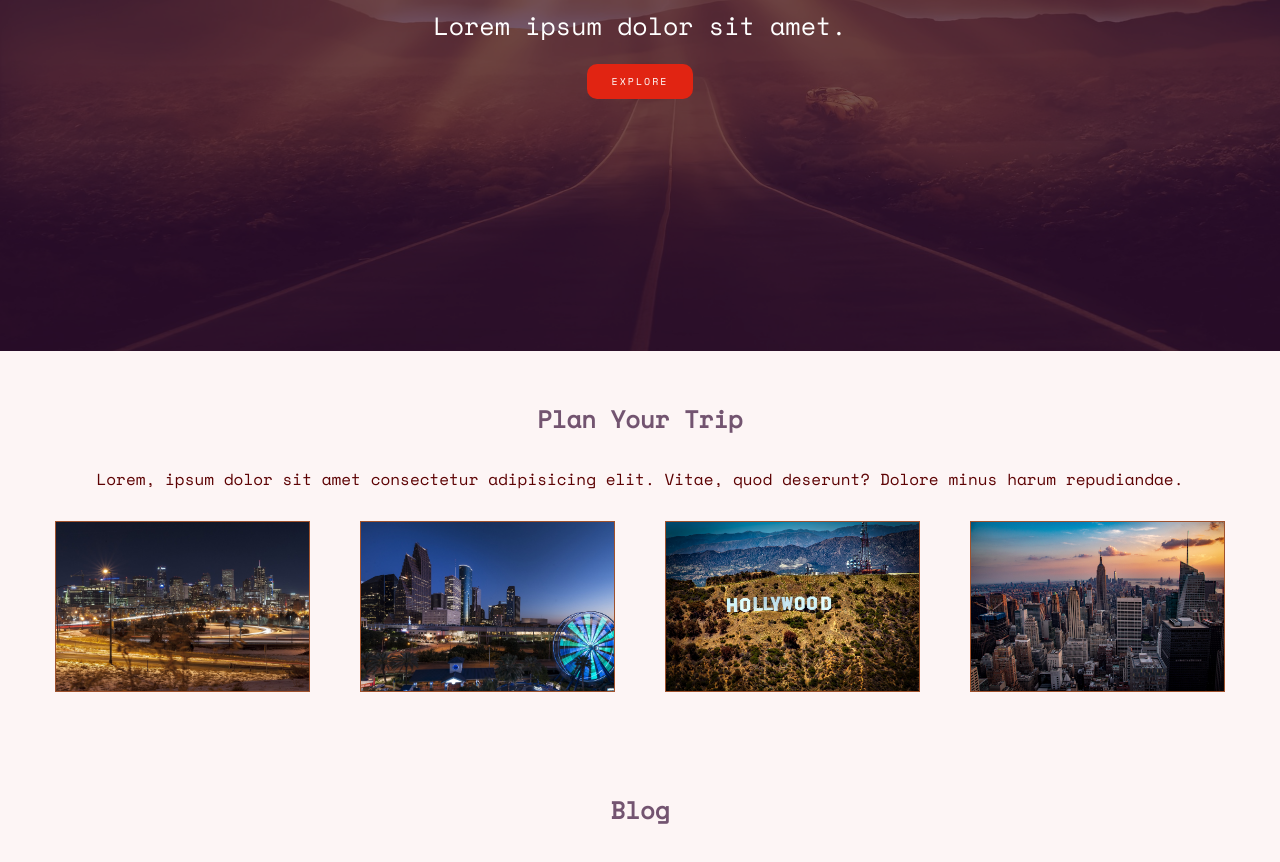
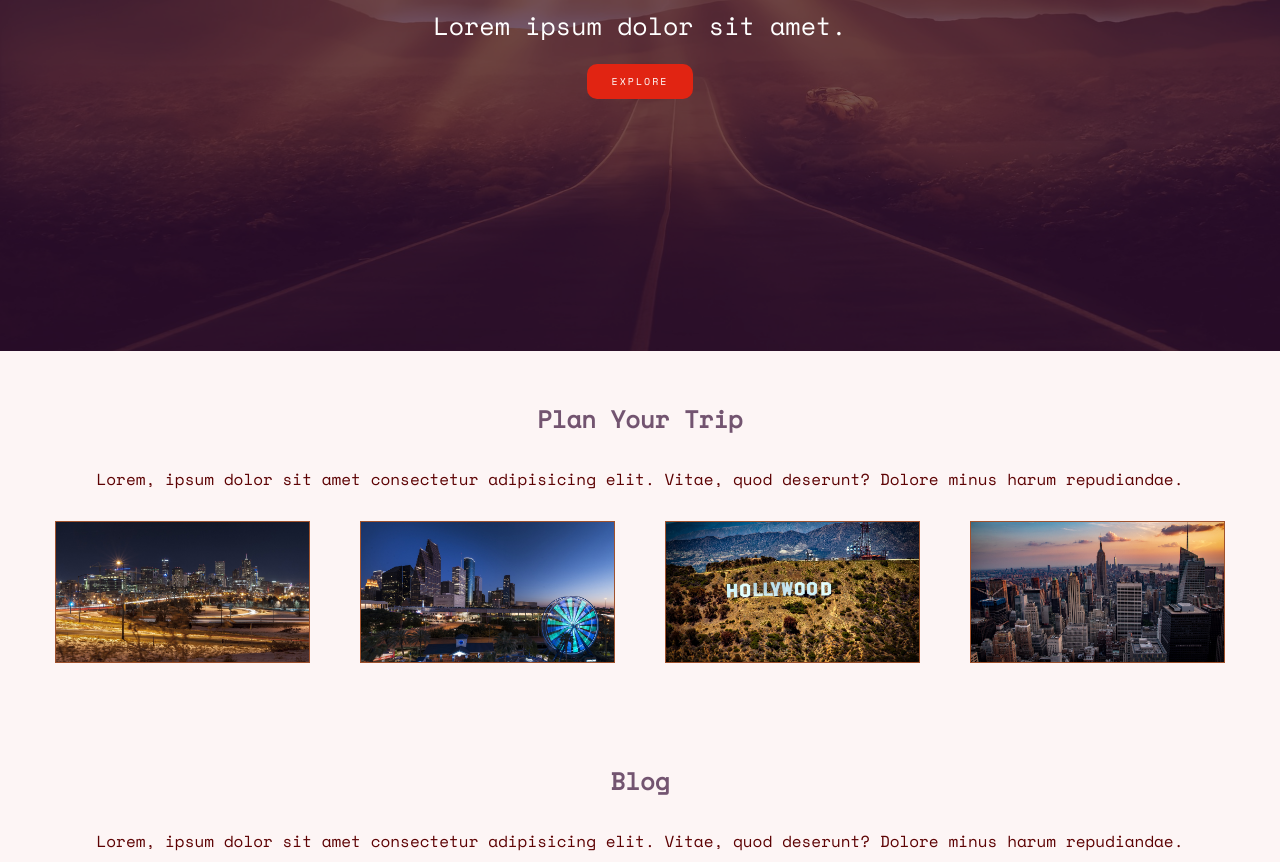
Before and after one commit to FyerBall/RoadTrip, a plain HTML site: page index.html in a window 1280 px wide. Shown: the part 393-1255 px from the top of the page. Drawn offline with nearby package versions, Linux system fonts and the light colour scheme.

Commit message:
smaller imgs

```diff
--- a/style.css
+++ b/style.css
@@ -86,7 +86,7 @@ img {
 }
 
 .card img {
-  height: 100%;
+  height: 14rem;
   object-fit: cover;
 }
 
```
